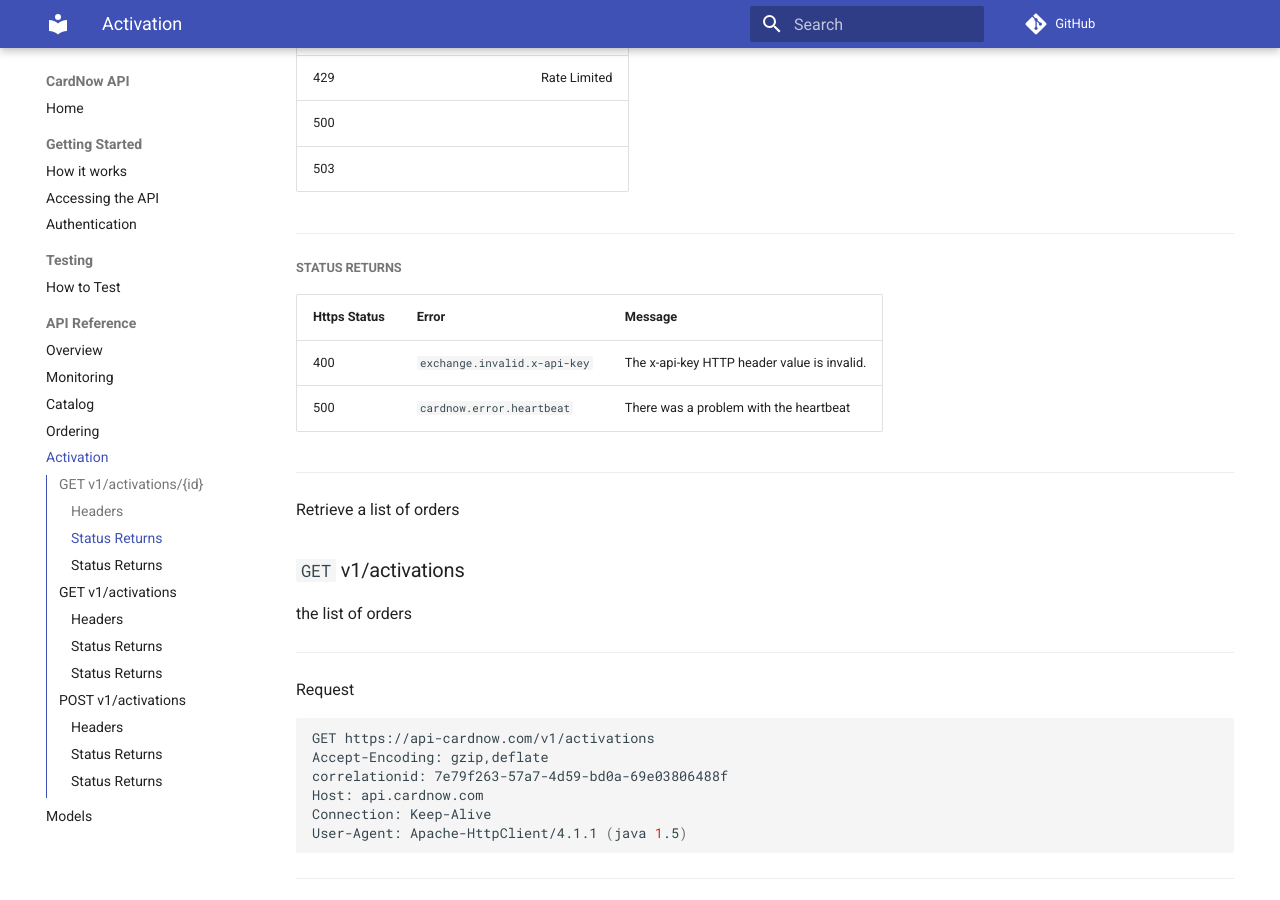
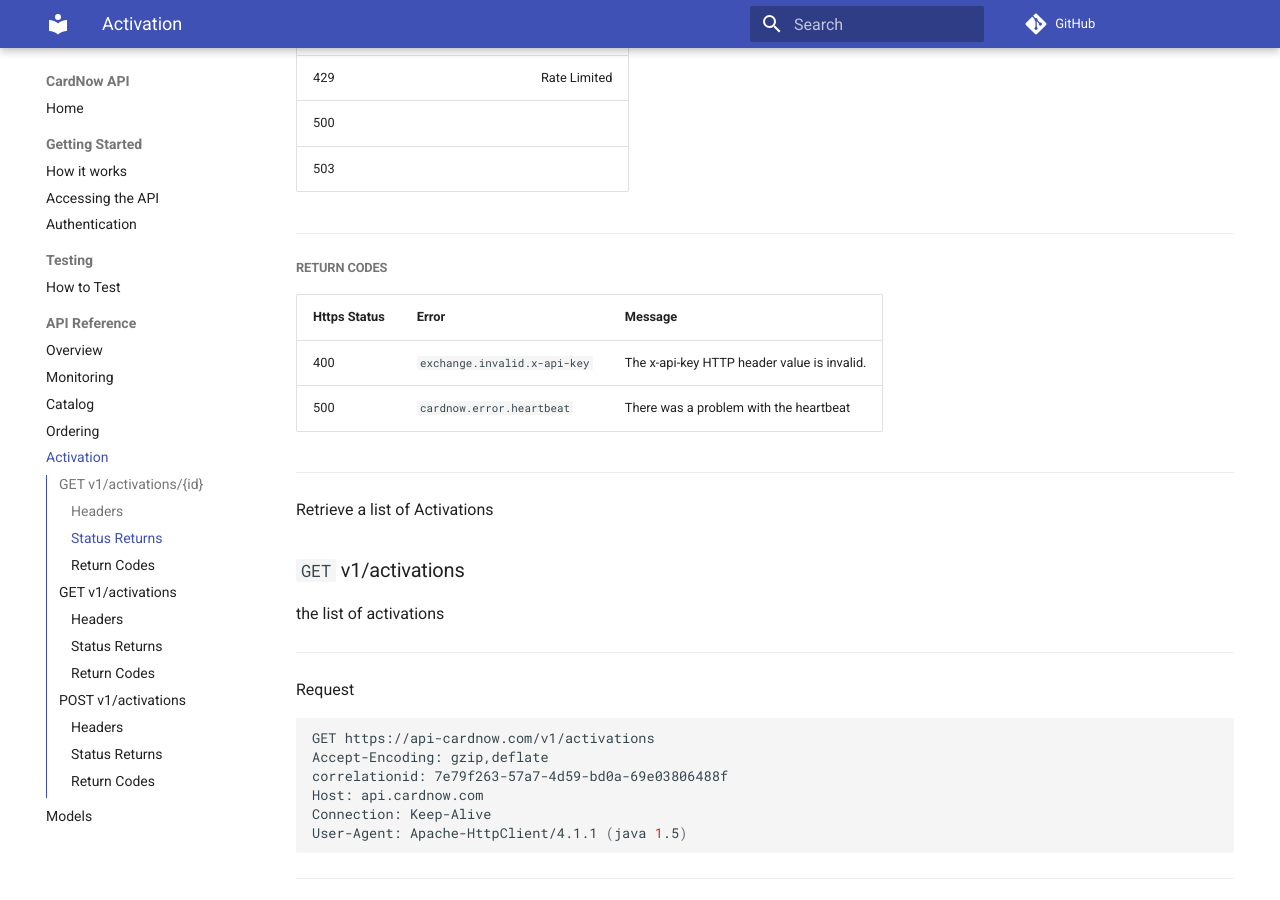
Before and after one commit to RewardLayer/CardNow-docs, an MkDocs documentation site: the page built from docs/api-reference/activation.md, in a window 1280 px wide and 900 px high, scrolled down 1723 px. Built offline with MkDocs 1.6.1 and Material for MkDocs 9.7.7, drawn with Linux system fonts in a browser that asks for light colours; comment, search, counter and statistics services are not loaded; some of the changed text lies outside the part shown.

Commit message:
Fixed wording of return codes

````diff
--- a/docs/api-reference/activation.md
+++ b/docs/api-reference/activation.md
@@ -87,7 +87,7 @@
 
 ***
 
-##### Status Returns
+##### Return Codes
 
 | Https Status | Error                        | Message                                     |
 | ------------ | ---------------------------- | ------------------------------------------- |
@@ -96,11 +96,11 @@
 
 ***
 
-Retrieve a list of orders
+Retrieve a list of Activations
 
 ### ```GET``` v1/activations
 
-the list of orders
+the list of activations
 
 ***
 
@@ -193,7 +193,7 @@
 
 ***
 
-##### Status Returns
+##### Return Codes
 
 | Https Status | Error                        | Message                                     |
 | ------------ | ---------------------------- | ------------------------------------------- |
@@ -279,7 +279,7 @@
 
 ***
 
-##### Status Returns
+##### Return Codes
 
 | Https Status | Error                        | Message                                     |
 | ------------ | ---------------------------- | ------------------------------------------- |
````
Also changed, not shown: other parts of docs/api-reference/activation.md (+2 -2 lines), docs/api-reference/catalog.md (+1 -1 lines), docs/api-reference/monitoring.md (+1 -1 lines), docs/api-reference/ordering.md (+3 -3 lines).
